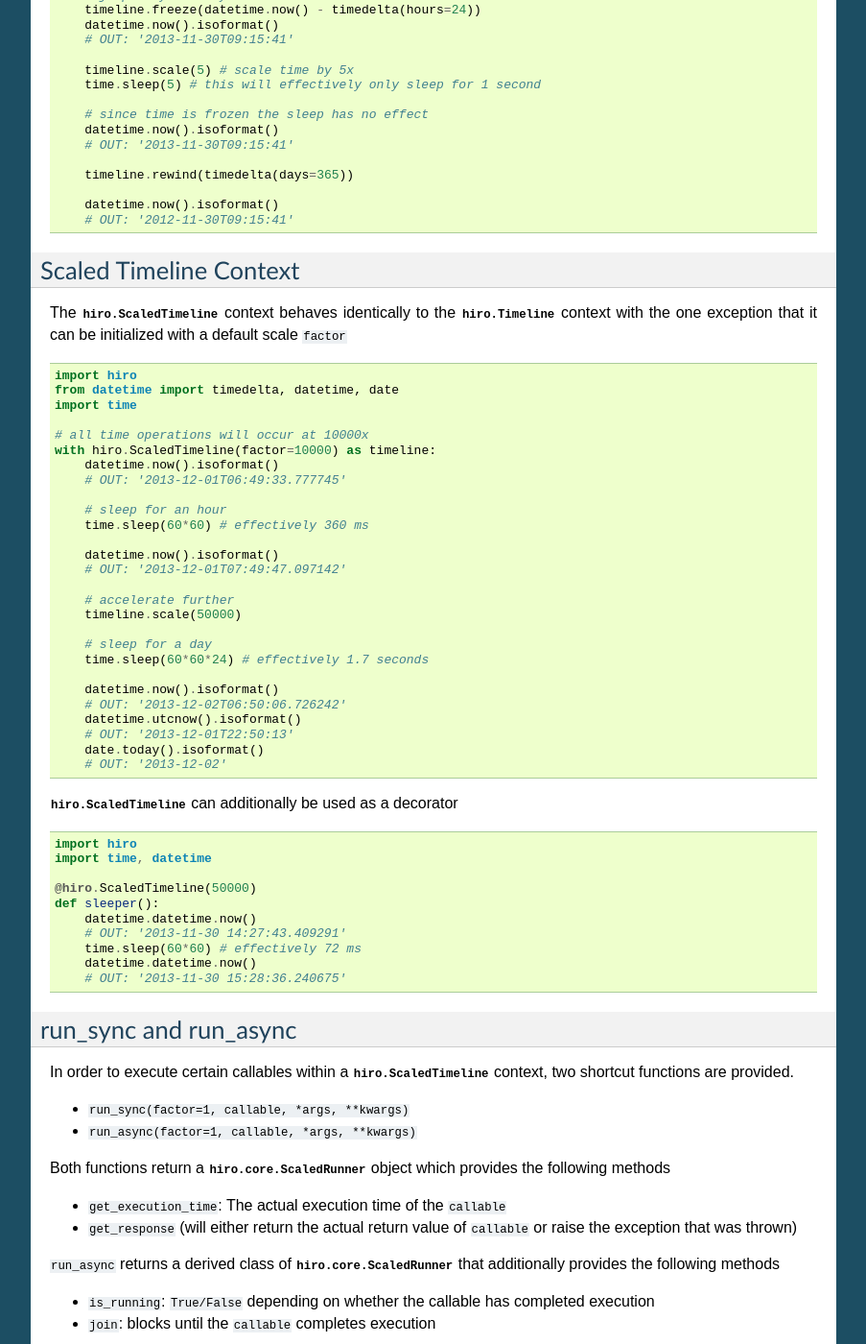
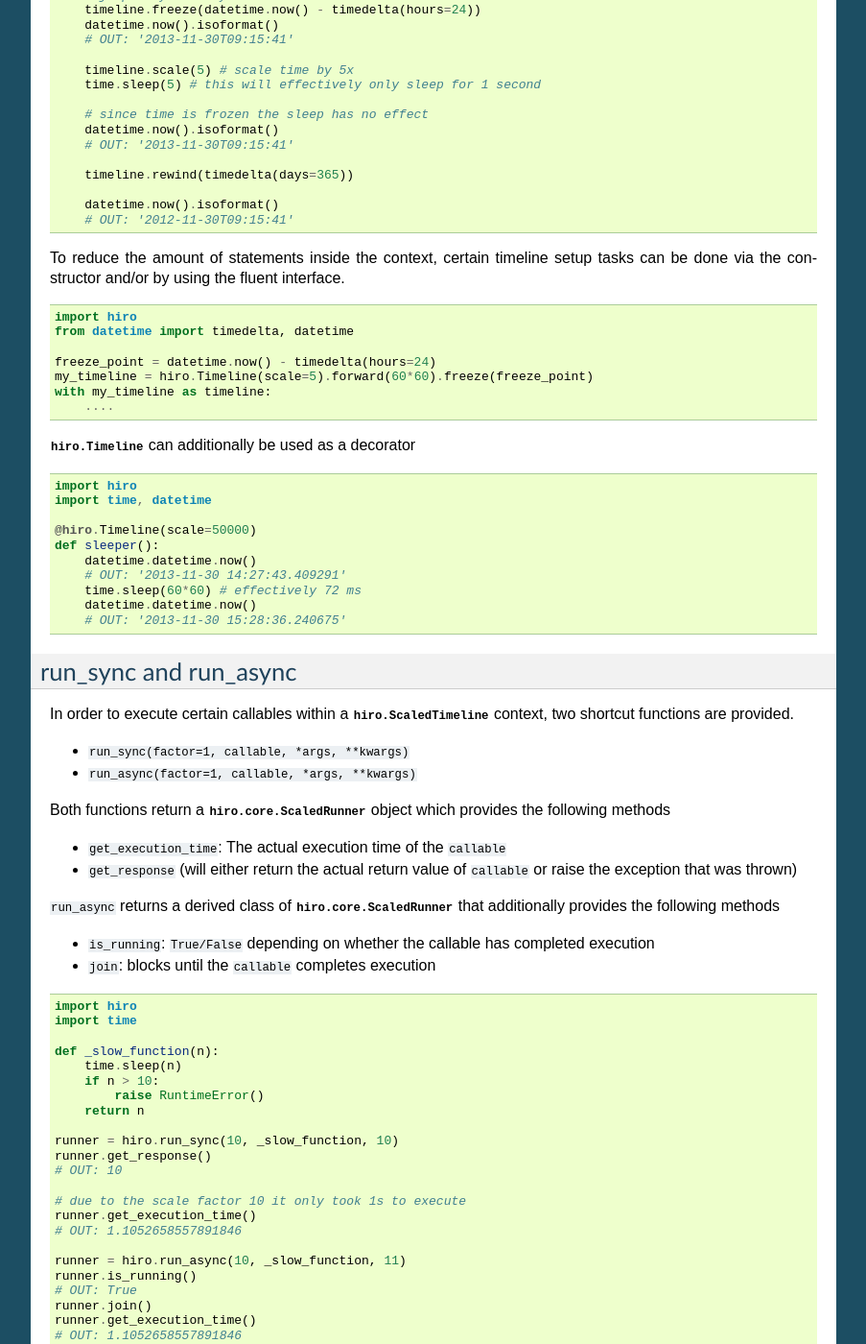
Before and after one commit to alisaifee/hiro, a Sphinx documentation site: the page built from doc/source/intro.rst, in a window 1280 px wide and 1400 px high, scrolled down 722 px. Shown: the whole window at 96% size, without its empty margins (198-1101 px from the left). Built offline with Sphinx 7.4.7, drawn with Linux system fonts in a browser that asks for light colours; formulas are drawn with MathJax 3; some of the changed text lies outside the part shown.

Commit message:
collapse functionality of ScaledTimeline
- Timeline now supports the usecases ScaledTimeline used to provide
- Timeline public methods for time alteration are now fluent
- Bug fix in freeze/forward/unfreeze behavior

```diff
--- a/doc/source/intro.rst
+++ b/doc/source/intro.rst
@@ -55,58 +55,37 @@ The context provides the following manipulation options:
         datetime.now().isoformat()
         # OUT: '2012-11-30T09:15:41'
 
-Scaled Timeline Context
-=======================
-The :class:`hiro.ScaledTimeline` context behaves identically to the :class:`hiro.Timeline` context
-with the one exception that it can be initialized with a default scale ``factor``
+
+
+To reduce the amount of statements inside the context, certain timeline setup
+tasks can be done via the constructor and/or by using the fluent interface.
+
 
 .. code-block:: python
 
-      import hiro
-      from datetime import timedelta, datetime, date
-      import time
+    import hiro
+    from datetime import timedelta, datetime
 
-      # all time operations will occur at 10000x
-      with hiro.ScaledTimeline(factor=10000) as timeline:
-          datetime.now().isoformat()
-          # OUT: '2013-12-01T06:49:33.777745'
-
-          # sleep for an hour
-          time.sleep(60*60) # effectively 360 ms
-
-          datetime.now().isoformat()
-          # OUT: '2013-12-01T07:49:47.097142'
-
-          # accelerate further
-          timeline.scale(50000)
-
-          # sleep for a day
-          time.sleep(60*60*24) # effectively 1.7 seconds
-
-          datetime.now().isoformat()
-          # OUT: '2013-12-02T06:50:06.726242'
-          datetime.utcnow().isoformat()
-          # OUT: '2013-12-01T22:50:13'
-          date.today().isoformat()
-          # OUT: '2013-12-02'
+    freeze_point = datetime.now() - timedelta(hours=24)
+    my_timeline = hiro.Timeline(scale=5).forward(60*60).freeze(freeze_point)
+    with my_timeline as timeline:
+        ....
 
 
-
-:class:`hiro.ScaledTimeline` can additionally be used as a decorator
+:class:`hiro.Timeline` can additionally be used as a decorator
 
 .. code-block:: python
 
     import hiro
     import time, datetime
 
-    @hiro.ScaledTimeline(50000)
+    @hiro.Timeline(scale=50000)
     def sleeper():
         datetime.datetime.now()
         # OUT: '2013-11-30 14:27:43.409291'
         time.sleep(60*60) # effectively 72 ms
         datetime.datetime.now()
         # OUT: '2013-11-30 15:28:36.240675'
-
 
 
 run_sync and run_async
```
Also changed, not shown: other parts of doc/source/intro.rst (+3 -3 lines), README.rst (+17 -37 lines), 4 other files.
